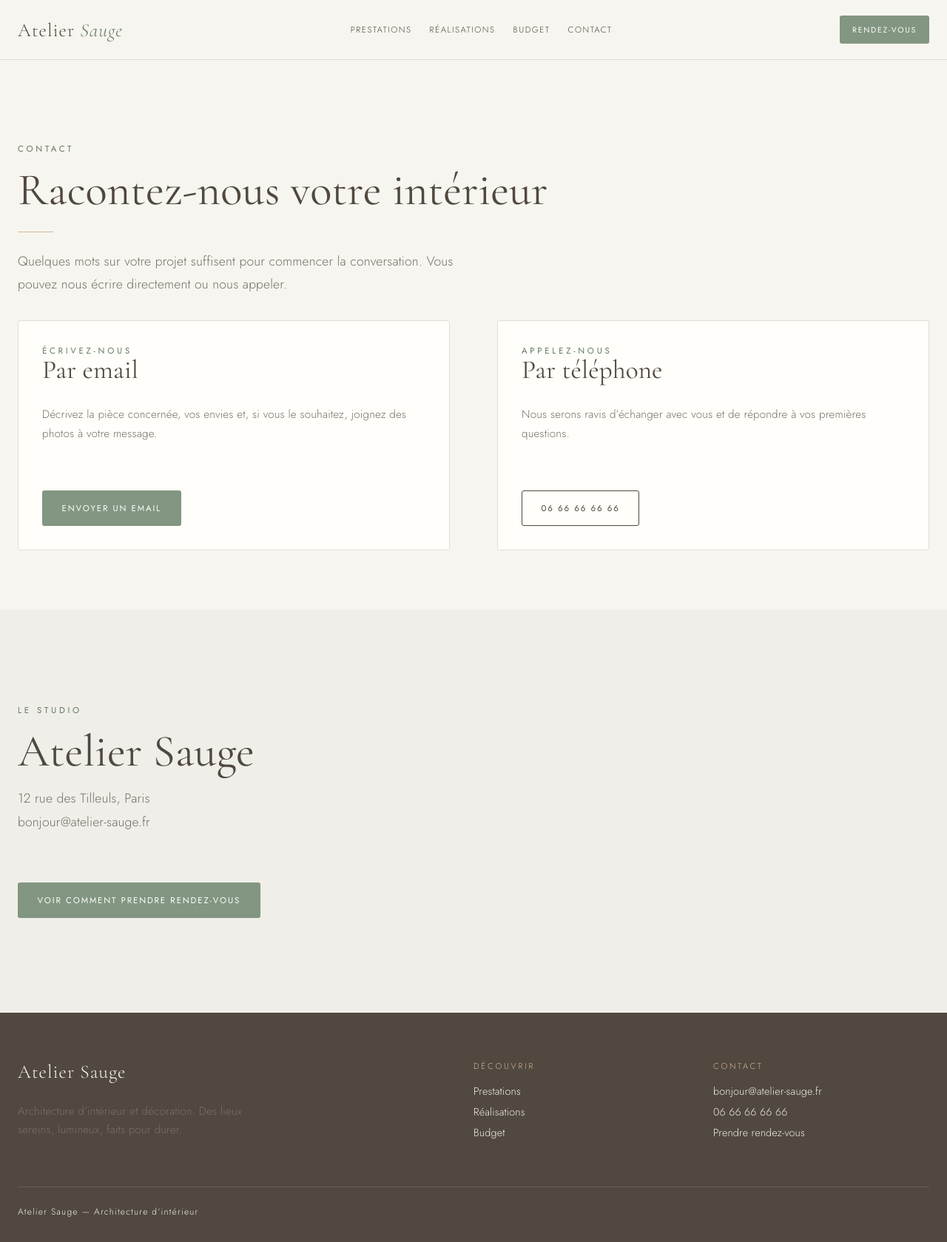
After one commit to Alex-mrt/projet-architecte, a PHP site: page /pages/demande.php in a window 1280 px wide. The commit adds this page. Shown: the whole page at 74% size. Run offline with PHP 8.4, Linux system fonts and the light colour scheme.

Commit message:
ajout des pages demande devis et rendez-vous et mise à jour de style.css

```diff
--- a/atelier-sauge/assets/css/style.css
+++ b/atelier-sauge/assets/css/style.css
@@ -78,6 +78,9 @@ h1, h2, h3 {
 .large-title {
   margin-bottom: 0;
   font-size: clamp(2.2rem, 5vw, 3.8rem);
+}
+.subtitle {
+  font-size: clamp(1.6rem, 3vw, 2.2rem);
 }
 .intro-text {
   max-width: 38rem;
--- /dev/null
+++ b/atelier-sauge/pages/demande.php
@@ -0,0 +1,72 @@
+<!doctype html>
+<html lang="fr">
+<head>
+    <meta charset="utf-8">
+    <meta name="viewport" content="width=device-width, initial-scale=1">
+    <meta name="description" content="Contactez l’Atelier Sauge pour parler de votre projet d’intérieur.">
+    <title>Contact — Atelier Sauge</title>
+    <link href="https://fonts.googleapis.com/css2?family=Cormorant+Garamond:ital,wght@0,300;0,400;1,300;1,400&family=Jost:wght@300;400&display=swap" rel="stylesheet">
+    <link rel="stylesheet" href="../assets/css/style.css">
+</head>
+<body>
+    <header class="site-header">
+        <div class="container header-inner">
+            <a href="../index.php" class="site-logo">Atelier <em>Sauge</em></a>
+            <nav class="navigation">
+                <a href="prestations.php" class="navigation-link">Prestations</a>
+                <a href="realisations.php" class="navigation-link">Réalisations</a>
+                <a href="simulateur.php" class="navigation-link">Budget</a>
+                <a href="demande.php" class="navigation-link">Contact</a>
+            </nav>
+            <a href="rendez-vous.php" class="button primary-button small-button navigation-button">Rendez-vous</a>
+        </div>
+        <nav class="container mobile-navigation">
+            <a href="prestations.php" class="navigation-link">Prestations</a>
+            <a href="realisations.php" class="navigation-link">Réalisations</a>
+            <a href="simulateur.php" class="navigation-link">Budget</a>
+            <a href="demande.php" class="navigation-link">Contact</a>
+            <a href="rendez-vous.php" class="navigation-link">Rendez-vous</a>
+        </nav>
+    </header>
+    <main>
+        <section class="container page-header">
+            <p class="small-heading">Contact</p>
+            <h1 class="large-title">Racontez-nous votre intérieur</h1>
+            <div class="divider"></div>
+            <p class="intro-text">Quelques mots sur votre projet suffisent pour commencer la conversation. Vous pouvez nous écrire directement ou nous appeler.</p>
+        </section>
+        <section class="container two-column-grid section-bottom">
+            <div class="card">
+                <p class="small-heading">Écrivez-nous</p>
+                <h2 class="subtitle">Par email</h2>
+                <p class="card-text">Décrivez la pièce concernée, vos envies et, si vous le souhaitez, joignez des photos à votre message.</p>
+                <a class="button primary-button section-spacing" href="mailto:bonjour@atelier-sauge.fr?subject=Mon%20projet%20d%27int%C3%A9rieur">Envoyer un email</a>
+            </div>
+            <div class="card">
+                <p class="small-heading">Appelez-nous</p>
+                <h2 class="subtitle">Par téléphone</h2>
+                <p class="card-text">Nous serons ravis d’échanger avec vous et de répondre à vos premières questions.</p>
+                <a class="button outline-button section-spacing" href="tel:+33666666666">06 66 66 66 66</a>
+            </div>
+        </section>
+        <section class="section light-section">
+            <div class="container">
+                <p class="small-heading">Le studio</p>
+                <h2 class="large-title small-section-title">Atelier Sauge</h2>
+                <p class="intro-text">12 rue des Tilleuls, Paris<br><a href="mailto:bonjour@atelier-sauge.fr">bonjour@atelier-sauge.fr</a></p>
+                <a href="rendez-vous.php" class="button primary-button section-spacing">Voir comment prendre rendez-vous</a>
+            </div>
+        </section>
+    </main>
+    <footer class="site-footer">
+        <div class="container">
+            <div class="footer-columns">
+                <div><p class="site-logo">Atelier Sauge</p><p class="card-text footer-description">Architecture d’intérieur et décoration. Des lieux sereins, lumineux, faits pour durer.</p></div>
+                <div><p class="footer-heading">Découvrir</p><div class="footer-links"><a href="prestations.php">Prestations</a><a href="realisations.php">Réalisations</a><a href="simulateur.php">Budget</a></div></div>
+                <div><p class="footer-heading">Contact</p><div class="footer-links"><a href="mailto:bonjour@atelier-sauge.fr">bonjour@atelier-sauge.fr</a><a href="tel:+33666666666">06 66 66 66 66</a><a href="rendez-vous.php">Prendre rendez-vous</a></div></div>
+            </div>
+            <p class="footer-bottom">Atelier Sauge — Architecture d’intérieur</p>
+        </div>
+    </footer>
+</body>
+</html>
```
Also changed, not shown: atelier-sauge/pages/devis.php (added, +74 -0 lines), atelier-sauge/pages/rendez-vous.php (added, +71 -0 lines).
